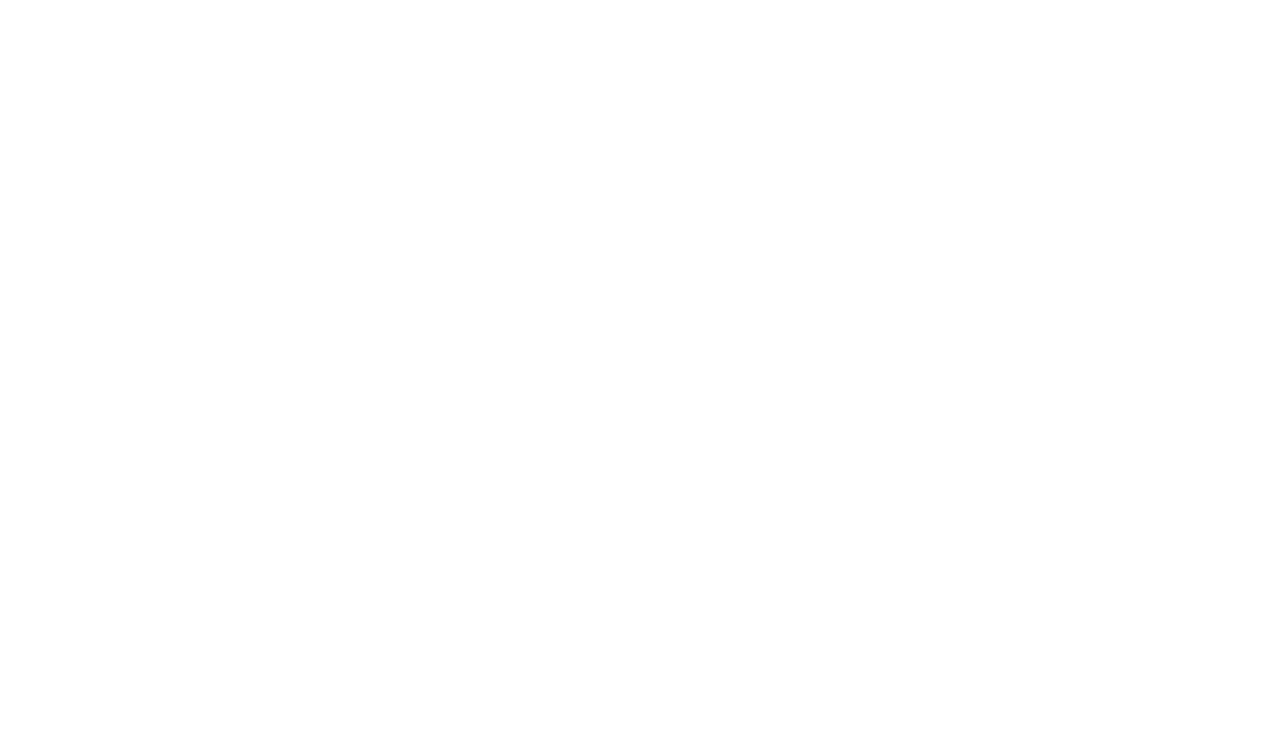
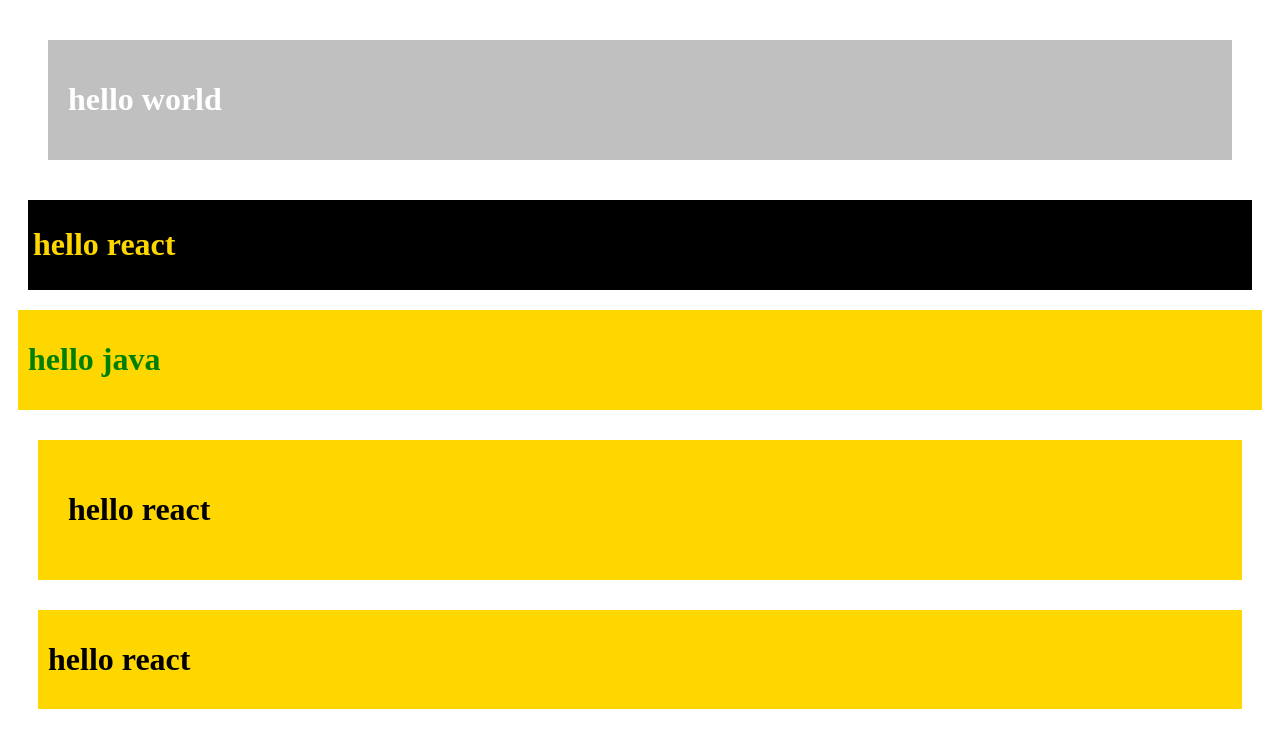
Before and after one commit to Seunggyo/react20231031, a React (Create React App) app: page / in a window 1280 px wide. Shown: the top 748 px of the page. Built offline with nearby package versions, Linux system fonts and the light colour scheme.

Commit message:
props destructuring assignment 구조분해할당, 기본값 주기 연습 시작후 완료

```diff
--- a/src/App.js
+++ b/src/App.js
@@ -1,10 +1,25 @@
-
-
-
 function App() {
   return (
     <div>
+      <MyComp m="40px" p="20px" color="white" bg="silver" text="hello world" />
+      <MyComp m="20px" p="5px" color="gold" bg="black" />
+      <MyComp m="10px" color="green" text="hello java" />
+      <MyComp p="30px" />
+      <MyComp />
+    </div>
+  );
+}
 
+function MyComp({
+  m = "30px",
+  p = "10px",
+  color = "black",
+  bg = "gold",
+  text = "hello react",
+}) {
+  return (
+    <div style={{ margin: m, padding: p, color: color, backgroundColor: bg }}>
+      <h1>{text}</h1>
     </div>
   );
 }
```
